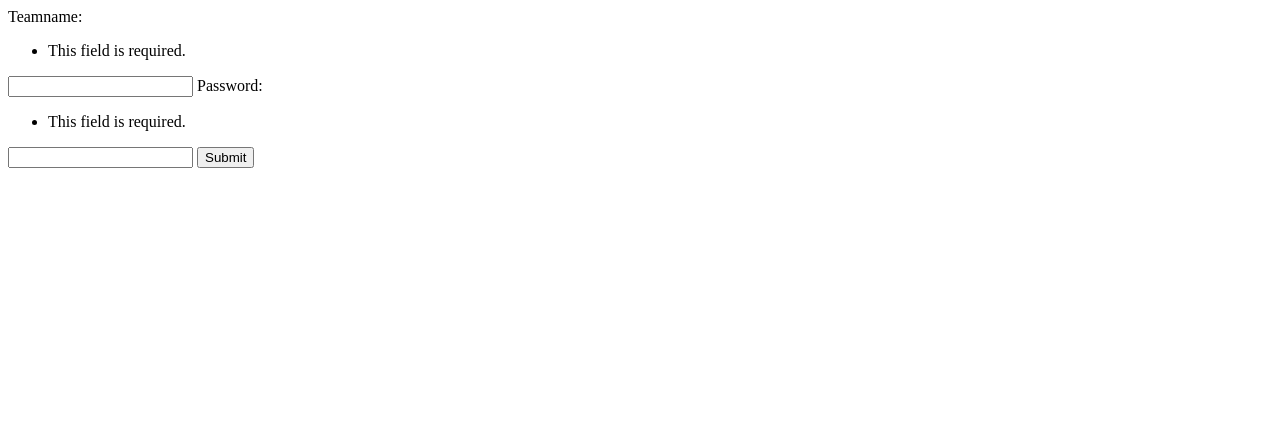
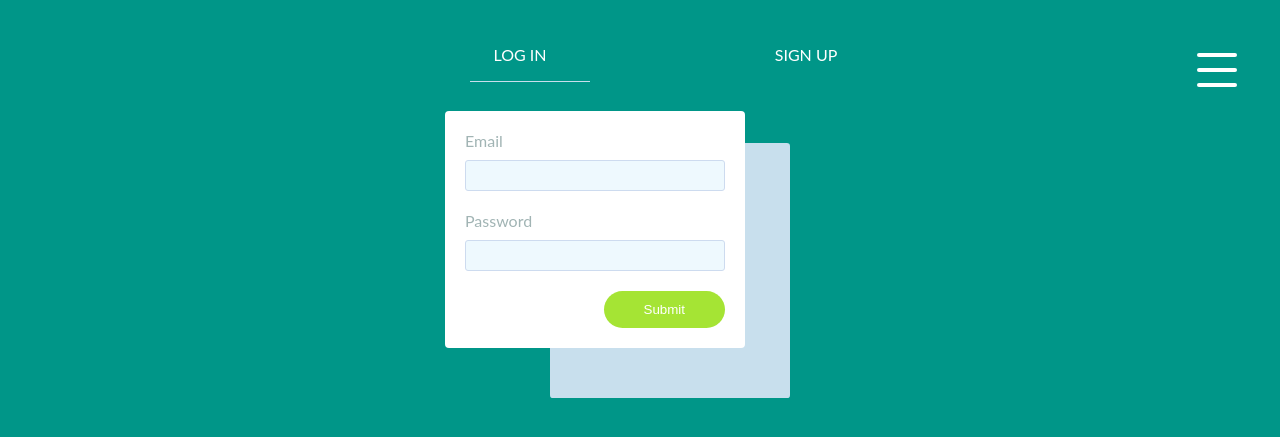
Before and after one commit to bitsacm/Checkmate2017, a Django app: page /login in a window 1280 px wide. Shown: the top 437 px of the page. Run offline with Django 3.2, Linux system fonts and the light colour scheme; data comes from the database, SQL or seed files in the repository; both versions use the stored data as it was before the commit; some libraries are stand-ins or nearby versions.

Commit message:
integrated login, index

```diff
--- a/CheckMate2017-master/checkmate2017/checkmate2017/settings.py
+++ b/CheckMate2017-master/checkmate2017/checkmate2017/settings.py
@@ -118,3 +118,8 @@ USE_TZ = True
 # https://docs.djangoproject.com/en/1.9/howto/static-files/
 
 STATIC_URL = '/static/'
+STATIC_ROOT = os.path.join(BASE_DIR, 'static/')
+
+
+MEDIA_URL = '/media/'
+MEDIA_ROOT = os.path.join(BASE_DIR, 'media/')
--- a/CheckMate2017-master/checkmate2017/checkmate2017/urls.py
+++ b/CheckMate2017-master/checkmate2017/checkmate2017/urls.py
@@ -1,7 +1,12 @@
 from django.conf.urls import url,include
 from django.contrib import admin
+from django.conf import settings
+from django.conf.urls.static import static
 
 urlpatterns = [
     url(r'^admin/', admin.site.urls),
-    url(r'', include('mainapp.urls')),
+    url(r'', include('mainapp.urls', namespace="mainapp")),
 ]
+
+if settings.DEBUG is True:
+    urlpatterns += static(settings.MEDIA_URL, document_root=settings.MEDIA_ROOT)
--- a/CheckMate2017-master/checkmate2017/mainapp/templates/mainapp/login.html
+++ b/CheckMate2017-master/checkmate2017/mainapp/templates/mainapp/login.html
@@ -1,5 +1,70 @@
-<form action="" method="post">
-    {% csrf_token %}
-    {{ lform }}
-    <input type="submit" value="Submit" />
-</form>
+<!DOCTYPE html>
+<html lang="en" class="no-js">
+{% load static %}
+	<head>
+		<meta charset="UTF-8" />
+		<meta http-equiv="X-UA-Compatible" content="IE=edge">
+		<meta name="viewport" content="width=device-width, initial-scale=1">
+		<link rel="stylesheet" href="{% static 'mainapp/css/login.css' %}">
+		<link rel="stylesheet" href="{% static 'css/style.css' %}">
+		<script src="{% static 'mainapp/js/jquery.min.js' %}"></script>
+		<!-- <link rel="stylesheet" href="https://maxcdn.bootstrapcdn.com/font-awesome/4.7.0/css/font-awesome.min.css"> -->
+  </head>
+
+	<body>
+		<div  class="open">
+				<span class="cls"></span>
+				<span>
+						<ul class="sub-menu ">
+									<li>
+											<a href="{% url 'mainapp:index' %}" title="home">Home</a>
+									</li>
+									<li>
+											<a href="{% url 'mainapp:instructions' %}" title="instr">Instructions</a>
+									</li>
+									<li>
+											<a href="#" title="lead">Leaderboard</a>
+									</li>
+									<li>
+											<a href="{% url 'mainapp:login' %}" title="regis">Login</a>
+									</li>
+							</ul>
+				</span>
+				<span class="cls"></span>
+		</div>
+
+
+		<div class="panel">
+		  <ul class="panel__menu" id="menu">
+		    <hr/>
+		    <li id="signIn"> <a href="#">Log In</a></li>
+		    <li id="signUp"><a href="#">&emsp;Sign up</a></li>
+		  </ul>
+		  <div class="panel__wrap">
+		    <div class="panel__box active" id="signInBox">
+		      <label>Email
+		        <input type="email"/>
+		      </label>
+		      <label>Password
+		        <input type="password"/>
+		      </label>
+		      <input type="submit"/>
+		    </div>
+		    <div class="panel__box" id="signUpBox">
+		      <label>Email
+		        <input type="email"/>
+		      </label>
+		      <label>Password
+		        <input type="password"/>
+		      </label>
+		      <label>Confirm password
+		        <input type="password"/>
+		      </label>
+						<input type="submit"/>
+		    </div>
+		  </div>
+		</div>
+
+		<script src="{% static 'mainapp/js/login.js' %}"></script>
+		<script src="{% static 'mainapp/js/main.js' %}"></script>
+	</body>
--- a/CheckMate2017-master/checkmate2017/mainapp/views.py
+++ b/CheckMate2017-master/checkmate2017/mainapp/views.py
@@ -1,3 +1,4 @@
+from django.core.urlresolvers import reverse
 from django.shortcuts import render
 from django.http import HttpResponse, Http404
 from .models import UserProfile, GameSwitch, Building, Question
@@ -76,7 +77,7 @@ def login(request):
                 user = authenticate(username = teamname, password=password)
                 if user is not None:
                     auth.login(request, user)
-                    return redirect('game')
+                    return redirect(reverse('mainapp:game'))
             else:
                 return HttpResponse('Invalid form')
         else:
```
Also changed, not shown: CheckMate2017-master/checkmate2017/mainapp/templates/mainapp/index.html (+10 -10 lines), CheckMate2017-master/checkmate2017/mainapp/templates/mainapp/instructions.html (+24 -21 lines), CheckMate2017-master/checkmate2017/db.sqlite3, CheckMate2017-master/checkmate2017/mainapp/migrations/0031_auto_20170827_1111.py (added), CheckMate2017-master/checkmate2017/media/img/acad.jpg (added), CheckMate2017-master/checkmate2017/media/img/back.jpg (added), CheckMate2017-master/checkmate2017/media/img/back1.jpg (added), CheckMate2017-master/checkmate2017/media/img/pages/2.jpg (added), CheckMate2017-master/checkmate2017/media/img/pages/4.jpg (added), CheckMate2017-master/checkmate2017/media/img/ripple.png (added), 1 other file.
